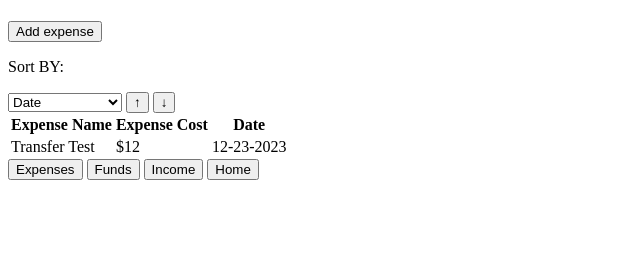
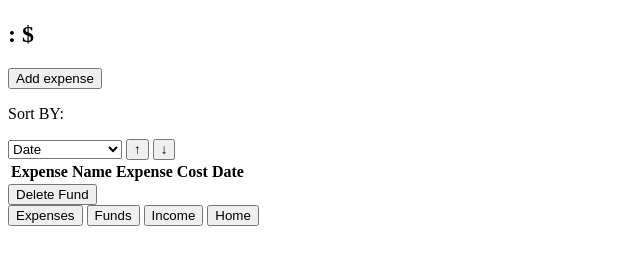
Before and after one commit to justin98m/BrokeBoiBudgeting, a website with bundled scripts: page public/views/viewFund.html in a window 1280 px wide. Shown: the whole page, without its empty margins (0-640 px from the left). Built offline with nearby package versions, Linux system fonts and the light colour scheme.

Commit message:
Added income to "expense Tables and better labeling for header

```diff
--- a/public/views/viewFund.html
+++ b/public/views/viewFund.html
@@ -1,7 +1,7 @@
-{%extends "layout.html" %}
+ {%extends "layout.html" %}
 {% block content %}
 
-<h2>{{fund.fundName}}</h2>
+<h2>{{fund.fundName}} : ${{fund.capitol}}</h2>
   <a href="/"><button id="addExpense" type="button" name="addExpense">Add expense</button></a>
   <div id="sortController">
     <p>Sort BY: </p>
@@ -19,18 +19,6 @@
       <th>Expense Cost</th>
       <th>Date</th>
     </tr>
-  <!-- Onces tables are added
-    for Transfer in Transfers will be added
-    for Income in income will be added
-    This will all be sorted before users sees by client js
-    So no need to sort in server and put in one list
-    !-->
-
-    <tr class="row">
-      <td class="name">Transfer Test</td>
-      <td class="dollars transfer" >$12</td>
-      <td class="date">12232023</td>
-    </tr>
   {% for expense in expense %}
     <tr class="row">
       <td class="name">{{expense.expenseName}}</td>
@@ -38,11 +26,22 @@
       <td class="date">{{expense.expenseDate}}</td>
     </tr>
     {% endfor %}
+  {% for income in income %}
+  <tr class="row">
+    <td class="name">{{income.incomeName}}</td>
+    <td class="dollars income">${{income.capitol}}</td>
+    <td class="date">{{income.incomeDate}}</td>
+  </tr>
+  {% endfor %}
   </table>
+  <button type="button" name="{{fund.fundId}}" id="delete">
+    Delete Fund
+  </button>
 
 
 
   <!-- type moduel need for importing functions within the js file -->
   <script src="../scripts/sort.js" type="module"></script>
+  <script src="../scripts/deleteFund.js"></script>
 
 {% endblock %}
```
